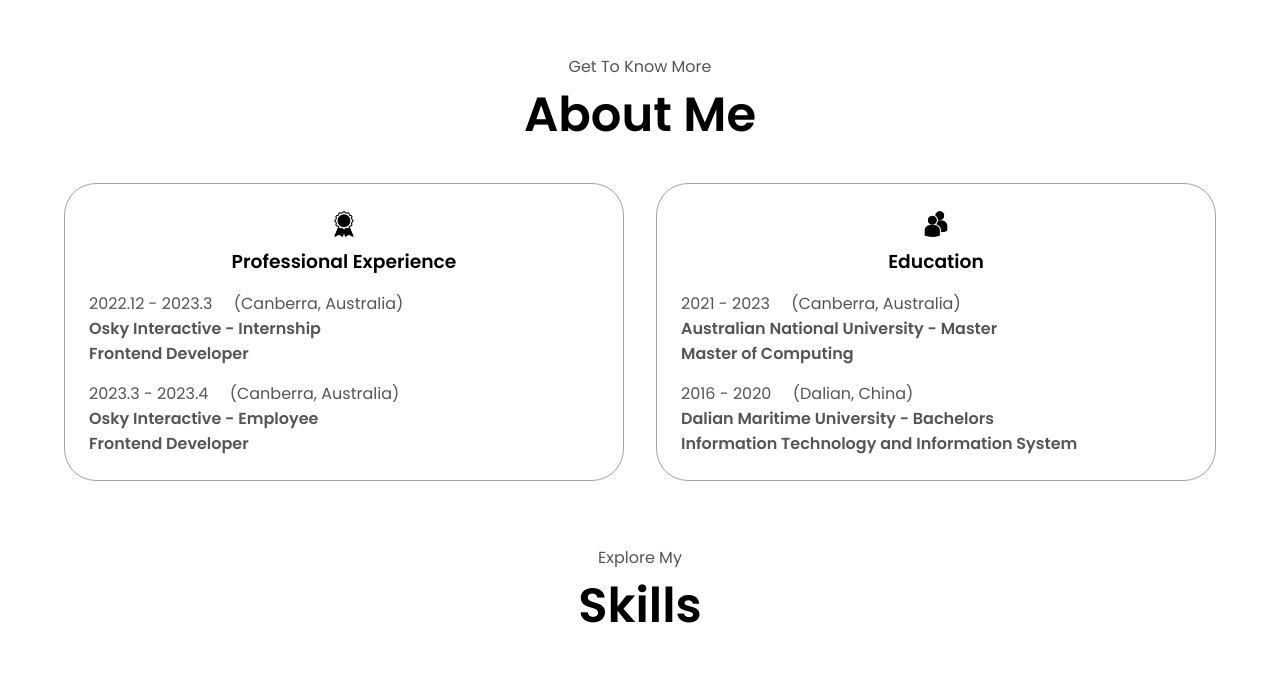
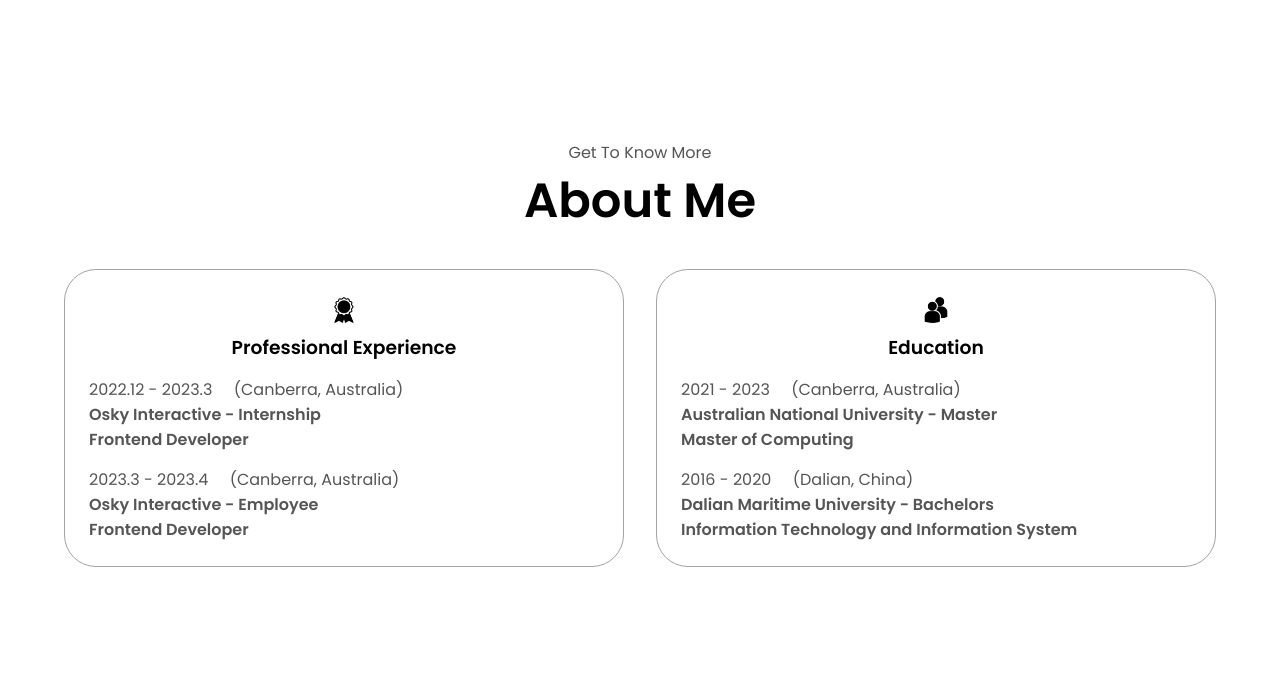
Before and after one commit to DuckChou/profolio, a React (Create React App) app in the folder my-profolio/: page / in a window 1280 px wide. Shown: the part 874-1560 px from the top of the page. Built offline with nearby package versions, Linux system fonts and the light colour scheme.

Commit message:
add min-height css attribute

```diff
--- a/my-profolio/src/style.css
+++ b/my-profolio/src/style.css
@@ -156,9 +156,10 @@ a:hover {
 section {
   padding-top: 4vh;
   height: 96vh;
+  min-height: 750px;
   margin: 0 10rem;
   box-sizing: border-box;
-  min-height: fit-content;
+  /* min-height: fit-content; */
 }
 
 .section-container {
```
